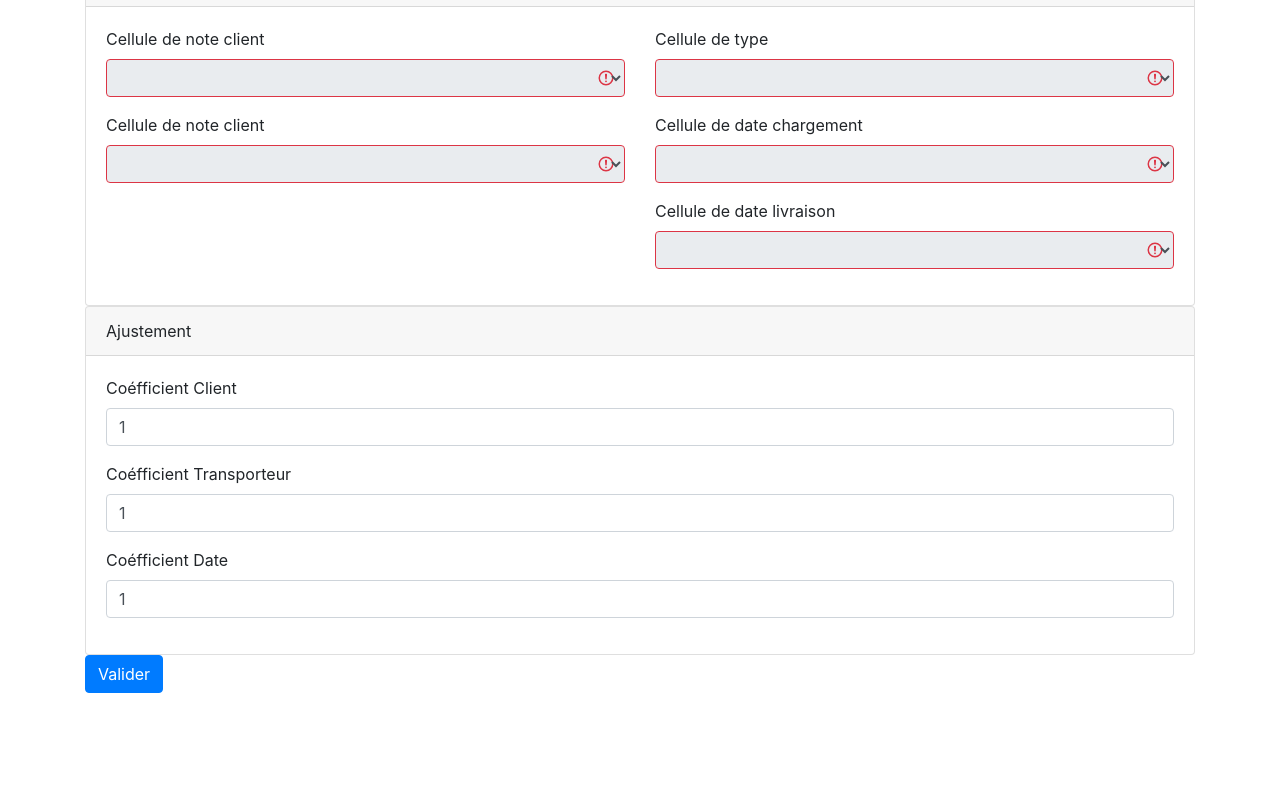
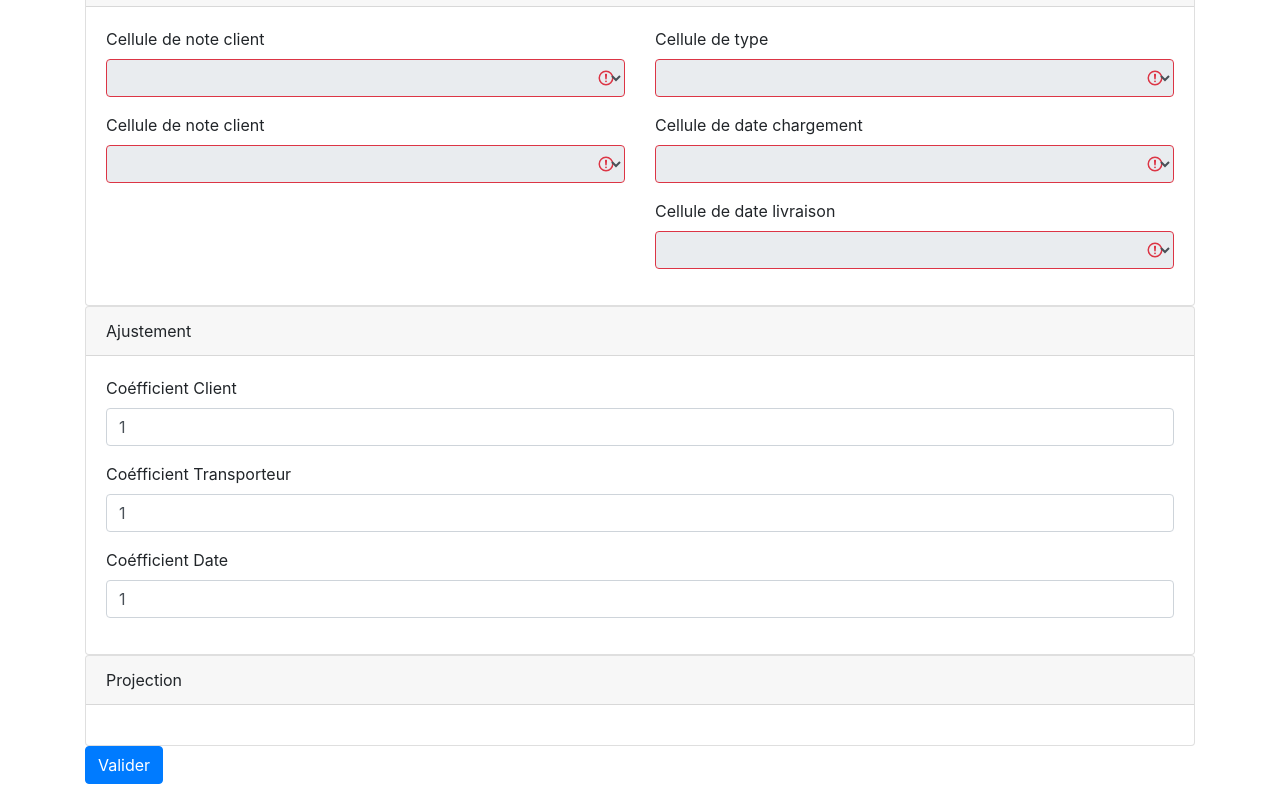
Before and after one commit to raskyer/excel-mapper-v2, a React (Create React App) app: page / in a window 1280 px wide. Shown: the part 961-1761 px from the top of the page. Before the commit the page ends 1670 px from the top, so only its background shows below. Built offline with nearby package versions, Linux system fonts and the light colour scheme.

Commit message:
Add columns chunks view

```diff
--- a/package.json
+++ b/package.json
@@ -7,6 +7,7 @@
     "@testing-library/react": "^9.3.2",
     "@testing-library/user-event": "^7.1.2",
     "@types/jest": "^24.0.0",
+    "@types/lodash": "^4.14.149",
     "@types/node": "^12.0.0",
     "@types/react": "^16.9.0",
     "@types/react-dom": "^16.9.0",
--- a/src/App.tsx
+++ b/src/App.tsx
@@ -14,6 +14,7 @@ import IDCustomer from './components/IDCustomer';
 import IDProvider from './components/IDProvider';
 import Options from './components/Options';
 import Rates from './components/Rates';
+import Columns from './components/Columns';
 
 import { submit } from './redux/reducer';
 
@@ -70,6 +71,11 @@ const App: React.FC<AppProps> = (props: AppProps) => {
           </Row>
           <Row>
             <Col>
+              <Columns />
+            </Col>
+          </Row>
+          <Row>
+            <Col>
               <Form.Group>
                 <Button type="submit">Valider</Button>
               </Form.Group>
--- /dev/null
+++ b/src/components/Columns.tsx
@@ -0,0 +1,54 @@
+import React from 'react';
+import { connect } from 'react-redux';
+import chunk from 'lodash/chunk';
+
+import Card from 'react-bootstrap/Card';
+import ListGroup from 'react-bootstrap/ListGroup';
+
+import State from '../entities/State';
+import { getOrderCells } from '../redux/selector';
+
+interface ColumnsProps extends ColumnsState, ColumnsDispatch {}
+
+interface ColumnsState {
+  chunks: string[][],
+  activeSells: Set<String>
+}
+
+interface ColumnsDispatch {}
+
+const Columns: React.FC<ColumnsProps> = (props: ColumnsProps) => {
+  const onClickCell = (cell: string) => {
+    console.log(cell);
+  };
+
+  return (
+    <Card>
+      <Card.Header>Projection</Card.Header>
+      <Card.Body>
+        {props.chunks.map((chunk, index) => (
+          <ListGroup key={index} as="ul" horizontal>
+            {chunk.map((cell, index) => (
+              <ListGroup.Item
+                key={index}
+                as="li"
+                active={props.activeSells.has(cell)}
+                onClick={() => onClickCell(cell)}
+                action
+              >
+                {cell}
+              </ListGroup.Item>
+            ))}
+          </ListGroup>
+        ))}
+      </Card.Body>
+    </Card>
+  );
+};
+
+const mapStateToProps = (state: State): ColumnsState => ({
+  chunks: chunk(getOrderCells(state), 4),
+  activeSells: new Set()
+});
+
+export default connect(mapStateToProps)(Columns);
--- a/src/entities/FinalState.ts
+++ b/src/entities/FinalState.ts
@@ -1,4 +1,4 @@
-import XLSX from "xlsx";
+import XLSX from 'xlsx';
 
 interface FinalState {
   dbWorkbook: XLSX.WorkBook;
--- a/src/entities/State.ts
+++ b/src/entities/State.ts
@@ -1,4 +1,4 @@
-import XLSX from "xlsx";
+import XLSX from 'xlsx';
 
 interface State {
   dbWorkbook?: XLSX.WorkBook;
```
Also changed, not shown: src/redux/reducer.ts (+4 -4 lines), 1 other file (tests, documents, lock files or other folders).
